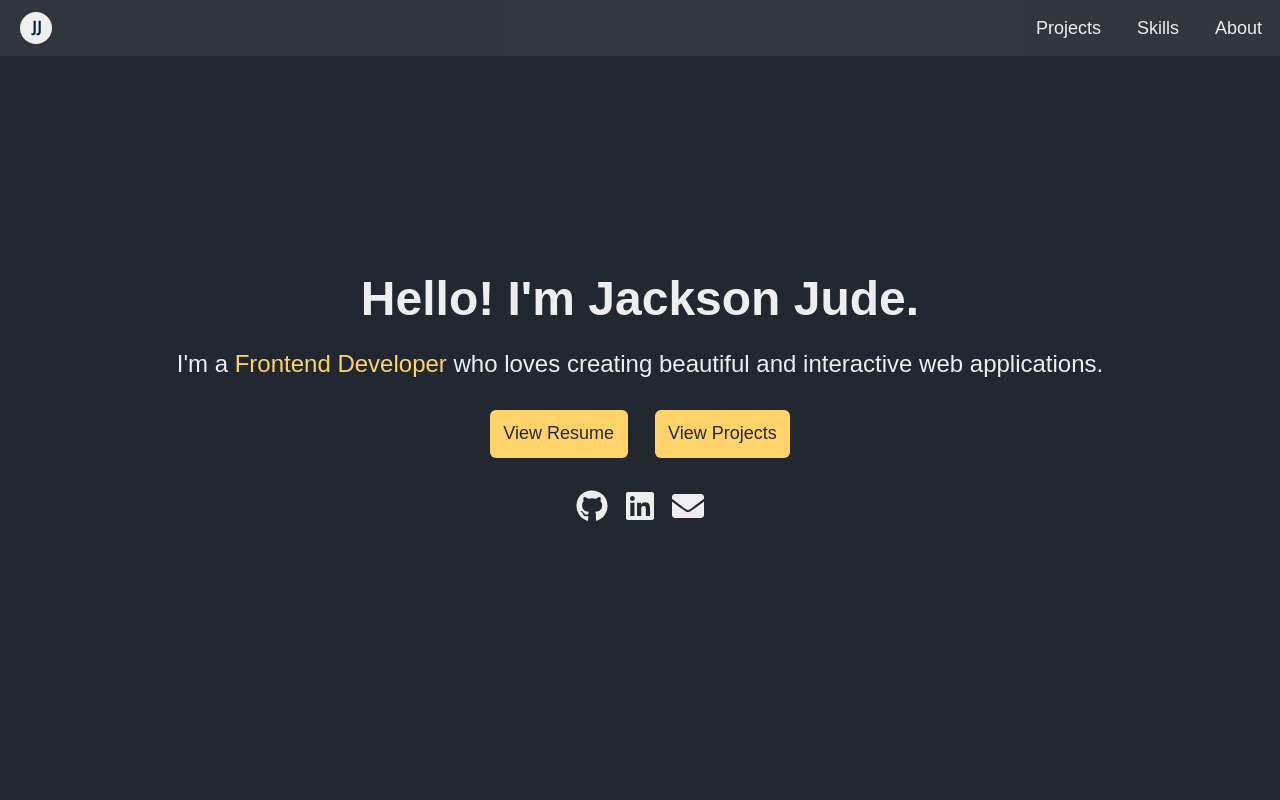
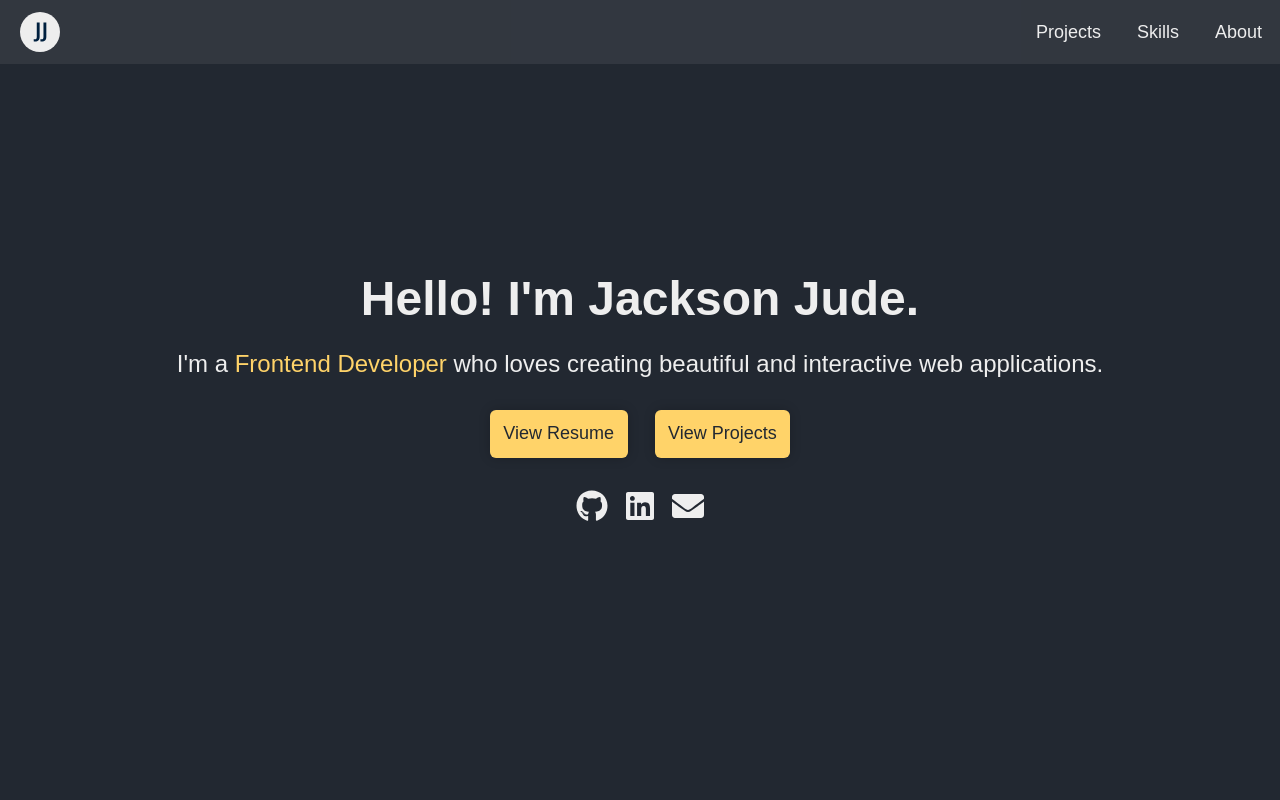
Before and after one commit to JacksonJ97/portfolio, a React (Create React App) app: page / in a window 1280 px wide. Shown: the top 800 px of the page. Built offline with nearby package versions, Linux system fonts and the light colour scheme.

Commit message:
added box shadows

```diff
--- a/src/components/Header/index.js
+++ b/src/components/Header/index.js
@@ -17,8 +17,8 @@ const Wrapper = styled.header`
   background-color: rgba(57, 62, 70, 0.7);
 
   img {
-    width: 24px;
-    height: 24px;
+    width: 32px;
+    height: 32px;
     border-radius: 50%;
     color: #222831;
     background-color: #eeeeee;
--- a/src/components/Main/About/index.js
+++ b/src/components/Main/About/index.js
@@ -15,6 +15,7 @@ const Wrapper = styled.div`
     padding: 3em;
     width: 80%;
     max-width: 1200px;
+    box-shadow: 0 0 16px 0 rgba(0, 0, 0, 0.15);
   }
 
   p {
--- a/src/components/Main/Skills/index.js
+++ b/src/components/Main/Skills/index.js
@@ -18,6 +18,7 @@ const Wrapper = styled.div`
     padding: 3em;
     border-radius: 6px;
     width: 50%;
+    box-shadow: 0 0 16px 0 rgba(0, 0, 0, 0.15);
   }
 
   .skill {
@@ -39,6 +40,7 @@ const Wrapper = styled.div`
     border-radius: 6px;
     padding: 0.5em;
     width: 64px;
+    box-shadow: 0 0 12px 0 rgba(0, 0, 0, 0.2);
   }
 
   svg {
--- a/src/components/Utilities/Button/index.js
+++ b/src/components/Utilities/Button/index.js
@@ -10,6 +10,7 @@ const Wrapper = styled.button`
   border: none;
   border-radius: 6px;
   cursor: pointer;
+  box-shadow: 0 0 12px 0 rgba(0, 0, 0, 0.2);
 
   :hover {
     background-color: #eeeeee;
--- a/src/components/Utilities/Card/TechBox/index.js
+++ b/src/components/Utilities/Card/TechBox/index.js
@@ -10,6 +10,7 @@ const Wrapper = styled.li`
   padding: 0.5em;
   margin: 0.25em 0.5em 0.25em 0;
   border-radius: 6px;
+  box-shadow: 0 0 12px 0 rgba(0, 0, 0, 0.2);
 `;
 
 const TechBox = ({ text }) => {
--- a/src/components/Utilities/Card/index.js
+++ b/src/components/Utilities/Card/index.js
@@ -13,6 +13,7 @@ const Wrapper = styled.div`
   border-radius: 6px;
   width: 100%;
   height: 100%;
+  box-shadow: 0 0 16px 0 rgba(0, 0, 0, 0.15);
 
   img {
     width: 30%;
```
